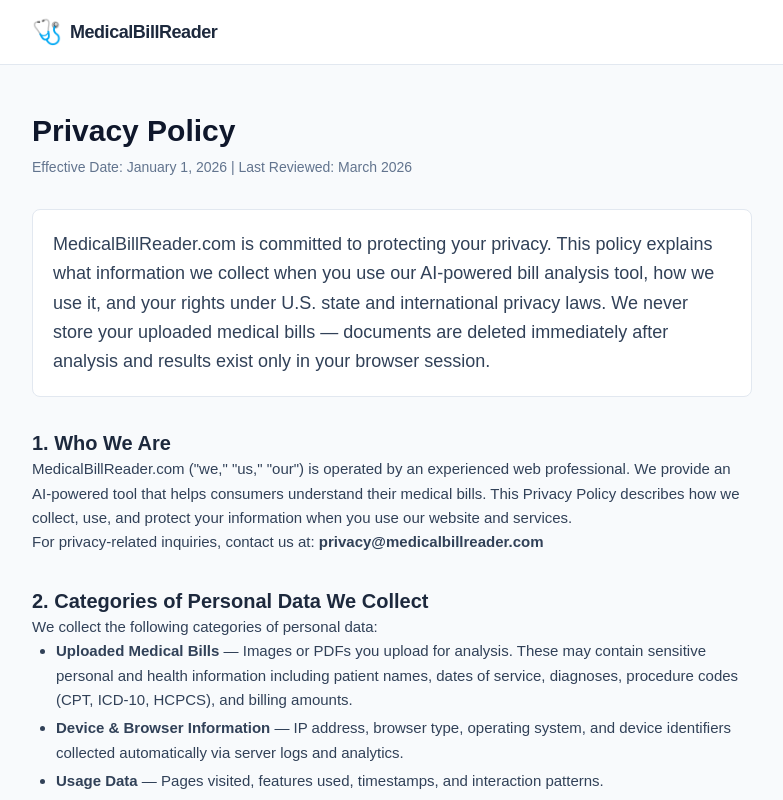
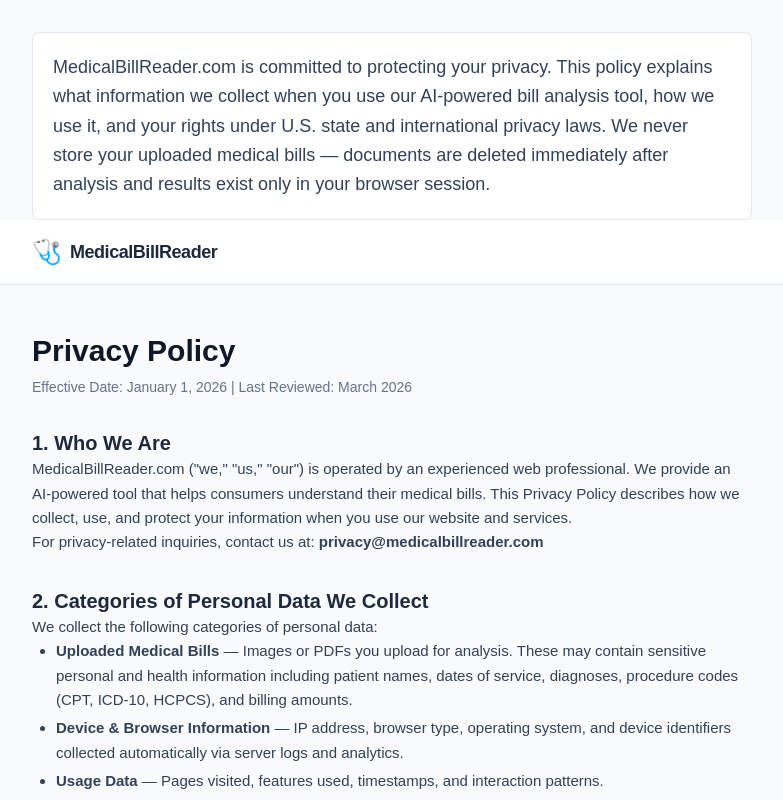
Before and after one commit to raiderj77/medicalbillreader, a Next.js app: page /privacy in a window 1280 px wide. Shown: the top 800 px of the page, without its empty margins (248-1031 px from the left). Built offline with nearby package versions, Linux system fonts and the light colour scheme.

Commit message:
fix: ensure answer capsule is first visible content on privacy page
Co-Authored-By: Claude Opus 4.6 (1M context) <noreply@anthropic.com>

```diff
--- a/src/app/privacy/page.tsx
+++ b/src/app/privacy/page.tsx
@@ -12,6 +12,13 @@ export const metadata: Metadata = {
 export default function PrivacyPage() {
   return (
     <main className="min-h-screen bg-slate-50">
+      {/* Answer capsule — must be first visible text for GEO/AI scrapers */}
+      <div className="max-w-3xl mx-auto px-6 pt-8">
+        <p className="text-lg text-slate-700 leading-relaxed mb-0 bg-white border border-slate-200 rounded-lg p-5">
+          MedicalBillReader.com is committed to protecting your privacy. This policy explains what information we collect when you use our AI-powered bill analysis tool, how we use it, and your rights under U.S. state and international privacy laws. We never store your uploaded medical bills — documents are deleted immediately after analysis and results exist only in your browser session.
+        </p>
+      </div>
+
       {/* Nav */}
       <nav className="bg-white border-b border-slate-200">
         <div className="max-w-3xl mx-auto px-6 py-4 flex items-center justify-between">
@@ -28,10 +35,6 @@ export default function PrivacyPage() {
         <h1 className="text-3xl font-bold text-slate-900 mb-2">Privacy Policy</h1>
         <p className="text-sm text-slate-500 mb-8">
           Effective Date: January 1, 2026 | Last Reviewed: March 2026
-        </p>
-
-        <p className="text-lg text-slate-700 leading-relaxed mb-8 bg-white border border-slate-200 rounded-lg p-5">
-          MedicalBillReader.com is committed to protecting your privacy. This policy explains what information we collect when you use our AI-powered bill analysis tool, how we use it, and your rights under U.S. state and international privacy laws. We never store your uploaded medical bills — documents are deleted immediately after analysis and results exist only in your browser session.
         </p>
 
         <div className="prose prose-slate max-w-none space-y-8 text-slate-700 text-[15px] leading-relaxed">
```
